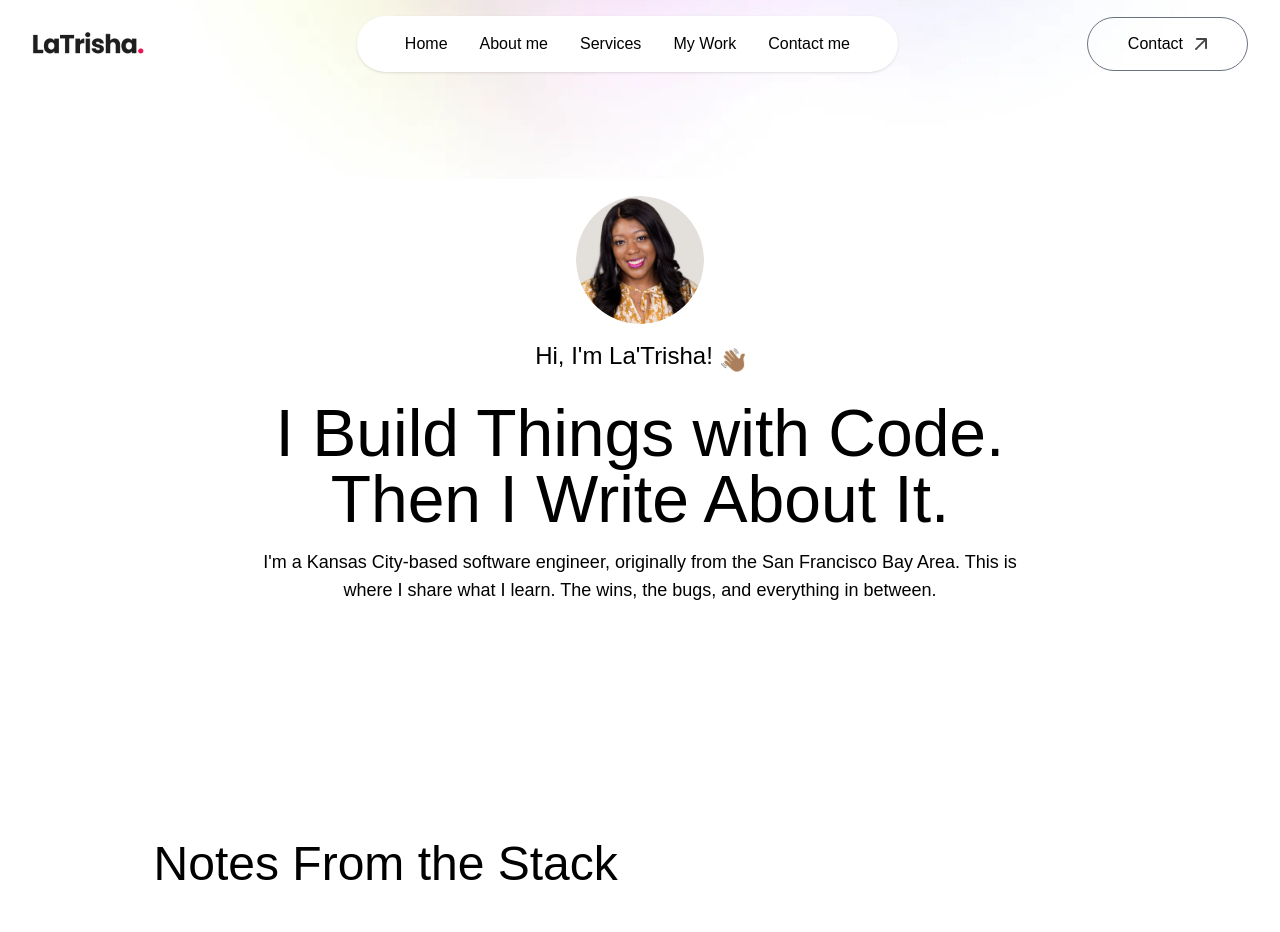
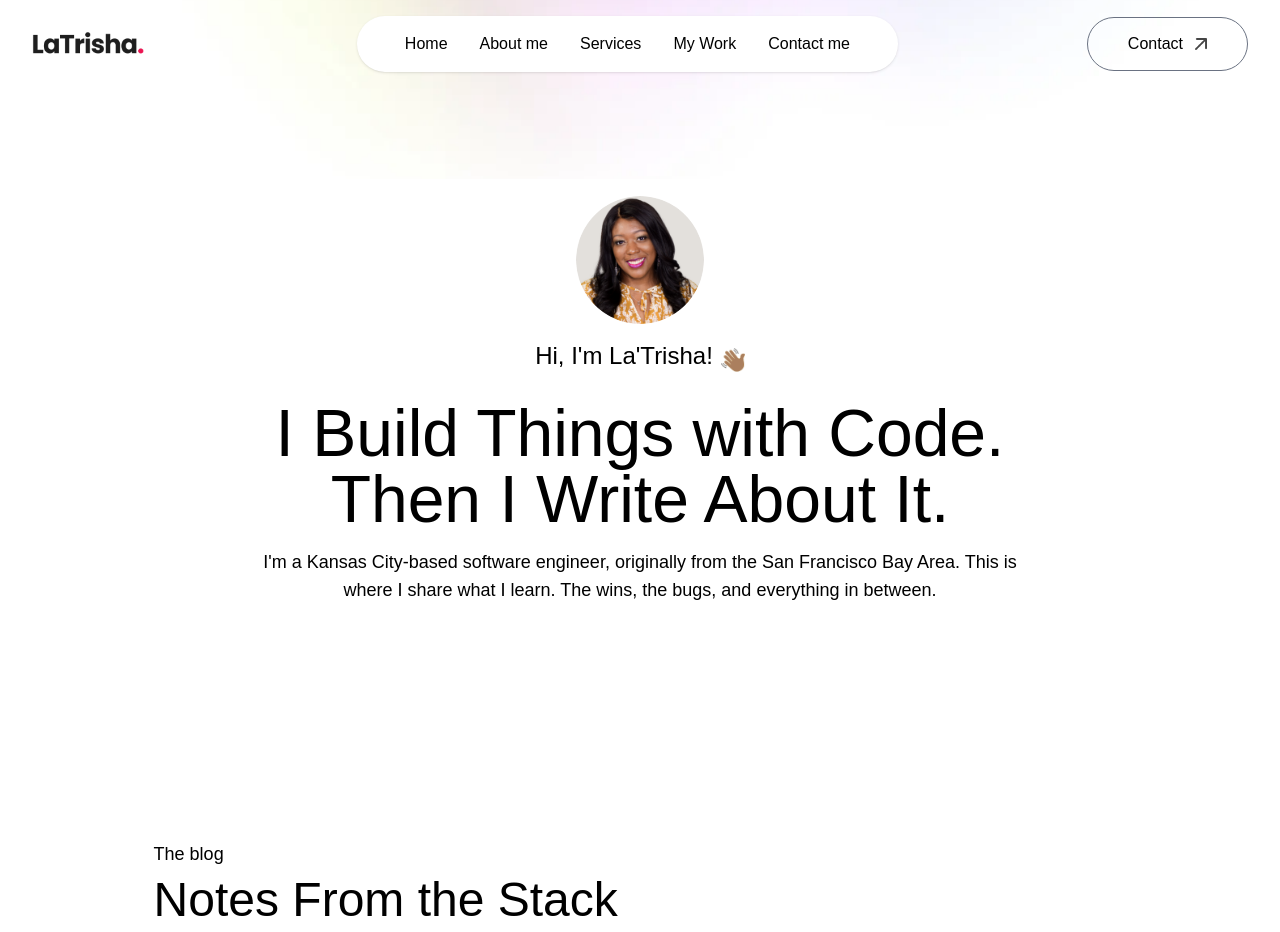
Before and after one commit to LaTrishaGomer/latrisha-gomer, a Next.js app: page / in a window 1280 px wide. Shown: the top 932 px of the page. Built offline with nearby package versions, Linux system fonts and the light colour scheme; a web font is replaced by a local one.

Commit message:
add blog subheader

```diff
--- a/app/components/Work.jsx
+++ b/app/components/Work.jsx
@@ -6,8 +6,8 @@ import { Github, ExternalLink } from 'lucide-react'
 const Work = () => {
   return (
      <div id='work' className='w-full px-[12%] py-10 scroll-mt-20'>
-      {/*<h4 className='text-center mb-2 text-lg font-ovo'>My portfolio</h4>
-      <h2 className='text-center text-5xl font-ovo'>My latest work</h2>
+      <h4 className='mb-2 text-lg font-ovo max-w-6xl mx-auto'>The blog</h4>
+      {/*<h2 className='text-center text-5xl font-ovo'>My latest work</h2>
 
       <p className='text-center max-w-2xl mx-auto mt-5 mb-12 font-ovo'>
         Here are some of my latest projects. I designed and developed these apps and websites using tools like Figma, Node.js, Express, MongoDB, EJS, HTML, CSS, and JavaScript.
```
